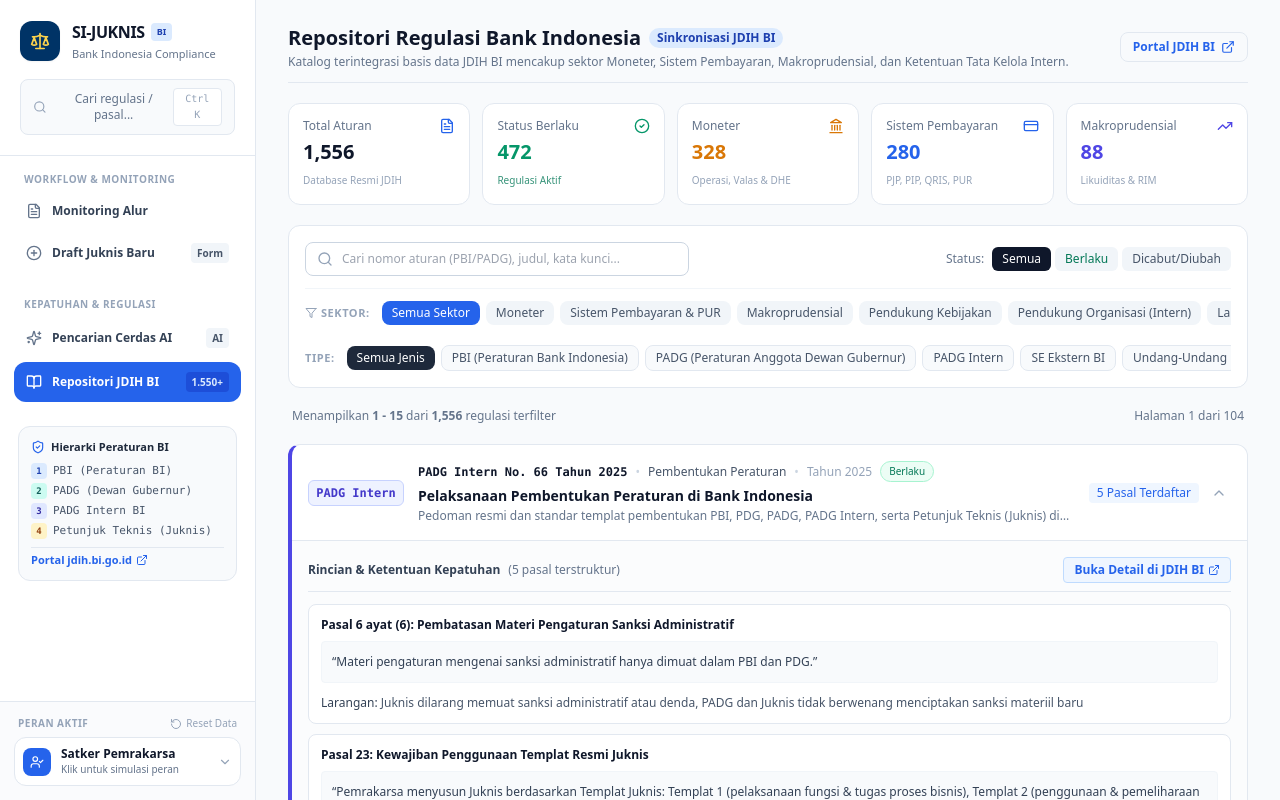
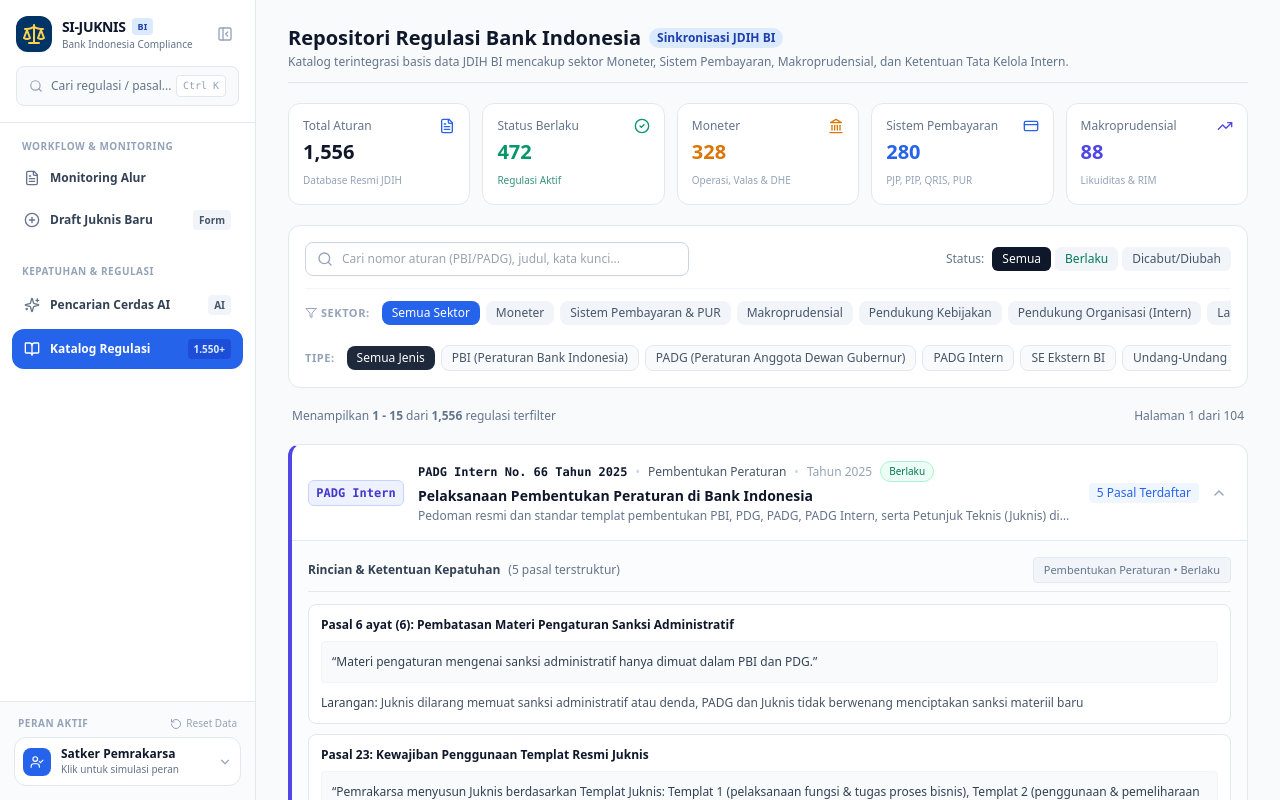
Before and after one commit to farelathallah2803/kelompok3-sipecut, a Next.js app: page /regulations in a window 1280 px wide. Shown: the top 800 px of the page. Built offline with nearby package versions, Linux system fonts and the light colour scheme.

Commit message:
feat: add collapse/hide toggle for sidebar, remove hierarchy box and JDIH hyperlinks

```diff
--- a/src/app/layout.tsx
+++ b/src/app/layout.tsx
@@ -1,6 +1,6 @@
 import type { Metadata } from 'next';
 import './globals.css';
-import Sidebar from '@/components/layout/Sidebar';
+import AppLayout from '@/components/layout/AppLayout';
 
 export const metadata: Metadata = {
   title: 'SI-JUKNIS Bank Indonesia | Portal Harmonisasi & Tracking Petunjuk Teknis',
@@ -14,31 +14,10 @@
 }) {
   return (
     <html lang="id">
-      <body className="bg-slate-50 text-slate-900 min-h-screen font-sans antialiased flex flex-col md:flex-row">
-        <Sidebar />
-        <div className="flex-1 md:pl-64 flex flex-col min-w-0 min-h-screen">
-          <main className="flex-1 max-w-7xl w-full mx-auto px-4 sm:px-6 lg:px-8 py-6">
-            {children}
-          </main>
-          <footer className="bg-white border-t border-slate-200 py-6 text-center text-xs text-slate-500 mt-auto">
-            <div className="max-w-7xl mx-auto px-4 sm:px-6 lg:px-8 flex flex-col sm:flex-row items-center justify-between gap-2">
-              <div>
-                <span className="font-semibold text-slate-700">SI-JUKNIS Bank Indonesia</span> &copy; 2026. Platform Harmonisasi Regulasi Internal.
-              </div>
-              <div className="flex items-center space-x-4 text-slate-400">
-                <span>Mengacu pada Hierarki: PBI &gt; PADG &gt; PADG Intern &gt; Petunjuk Teknis</span>
-                <a
-                  href="https://jdih.bi.go.id"
-                  target="_blank"
-                  rel="noopener noreferrer"
-                  className="hover:text-blue-600 transition underline"
-                >
-                  jdih.bi.go.id
-                </a>
-              </div>
-            </div>
-          </footer>
-        </div>
+      <body>
+        <AppLayout>
+          {children}
+        </AppLayout>
       </body>
     </html>
   );
--- a/src/app/regulations/page.tsx
+++ b/src/app/regulations/page.tsx
@@ -103,18 +103,6 @@
           <p className="text-xs text-slate-500 mt-0.5">
             Katalog terintegrasi basis data JDIH BI mencakup sektor Moneter, Sistem Pembayaran, Makroprudensial, dan Ketentuan Tata Kelola Intern.
           </p>
-        </div>
-
-        <div className="flex items-center space-x-2 shrink-0">
-          <a
-            href="https://jdih.bi.go.id/Web/DaftarPeraturan"
-            target="_blank"
-            rel="noopener noreferrer"
-            className="inline-flex items-center space-x-1.5 text-xs text-blue-600 hover:text-blue-800 font-semibold px-3 py-1.5 rounded-lg border border-slate-200 hover:bg-slate-50 transition shadow-2xs"
-          >
-            <span>Portal JDIH BI</span>
-            <ExternalLink className="w-3.5 h-3.5" />
-          </a>
         </div>
       </div>
 
@@ -426,15 +414,9 @@
                             <span>Unduh Naskah PDF</span>
                           </a>
                         )}
-                        <a
-                          href={reg.jdihUrl}
-                          target="_blank"
-                          rel="noopener noreferrer"
-                          className="text-blue-600 hover:text-blue-800 font-semibold flex items-center space-x-1 px-2.5 py-1 rounded bg-blue-50 border border-blue-200 hover:bg-blue-100 transition shadow-2xs"
-                        >
-                          <span>Buka Detail di JDIH BI</span>
-                          <ExternalLink className="w-3 h-3" />
-                        </a>
+                        <span className="text-[11px] font-medium text-slate-500 bg-slate-100 px-2.5 py-1 rounded border border-slate-200">
+                          {reg.sector} &bull; {reg.status}
+                        </span>
                       </div>
                     </div>
 
@@ -481,7 +463,7 @@
                           <strong>Sektor Taksonomi:</strong> {reg.sector} &bull; <strong>Tahun Terbit:</strong> {reg.year} &bull; <strong>Status Keterlakuan:</strong> {reg.status}
                         </p>
                         <p className="text-slate-500 text-[11px]">
-                          Ketentuan ini terhubung langsung ke basis data legal repositori JDIH Bank Indonesia. Klik tombol di atas untuk melihat rincian pasal, abstrak, atau mengunduh dokumen resmi PDF.
+                          Ketentuan ini tersimpan dalam basis data repositori regulasi Bank Indonesia untuk acuan kepatuhan dan harmonisasi penyusunan petunjuk teknis.
                         </p>
                       </div>
                     )}
--- /dev/null
+++ b/src/components/layout/AppLayout.tsx
@@ -0,0 +1,62 @@
+'use client';
+
+import React, { useState, useEffect } from 'react';
+import Sidebar from '@/components/layout/Sidebar';
+import { PanelLeft } from 'lucide-react';
+
+export default function AppLayout({ children }: { children: React.ReactNode }) {
+  const [isSidebarOpen, setIsSidebarOpen] = useState(true);
+
+  useEffect(() => {
+    const saved = localStorage.getItem('juknis_sidebar_visible');
+    if (saved !== null) {
+      setIsSidebarOpen(saved === 'true');
+    }
+  }, []);
+
+  const toggleSidebar = () => {
+    setIsSidebarOpen(prev => {
+      const next = !prev;
+      localStorage.setItem('juknis_sidebar_visible', String(next));
+      return next;
+    });
+  };
+
+  return (
+    <div className="min-h-screen flex flex-col md:flex-row bg-slate-50 text-slate-900 font-sans antialiased relative">
+      {/* Floating Button to Re-open Sidebar when hidden */}
+      {!isSidebarOpen && (
+        <button
+          onClick={toggleSidebar}
+          className="hidden md:flex fixed top-4 left-4 z-50 items-center space-x-2 bg-white hover:bg-slate-50 border border-slate-300 text-slate-700 px-3 py-1.5 rounded-xl shadow-md transition text-xs font-semibold hover:border-slate-400 animate-in fade-in duration-150"
+          title="Tampilkan Menu Samping"
+        >
+          <PanelLeft className="w-4 h-4 text-blue-600" />
+          <span>Tampilkan Menu</span>
+        </button>
+      )}
+
+      {/* Sidebar Component */}
+      <Sidebar isOpen={isSidebarOpen} onToggle={toggleSidebar} />
+
+      {/* Main Content Area */}
+      <div className={`flex-1 flex flex-col min-w-0 min-h-screen transition-all duration-200 ${
+        isSidebarOpen ? 'md:pl-64' : 'md:pl-0'
+      }`}>
+        <main className="flex-1 max-w-7xl w-full mx-auto px-4 sm:px-6 lg:px-8 py-6">
+          {children}
+        </main>
+        <footer className="bg-white border-t border-slate-200 py-6 text-center text-xs text-slate-500 mt-auto">
+          <div className="max-w-7xl mx-auto px-4 sm:px-6 lg:px-8 flex flex-col sm:flex-row items-center justify-between gap-2">
+            <div>
+              <span className="font-semibold text-slate-700">SI-JUKNIS Bank Indonesia</span> &copy; 2026. Platform Harmonisasi Regulasi Internal.
+            </div>
+            <div className="text-slate-400">
+              Sistem Kepatuhan & Penyelarasan Ketentuan Internal
+            </div>
+          </div>
+        </footer>
+      </div>
+    </div>
+  );
+}
--- a/src/components/layout/Sidebar.tsx
+++ b/src/components/layout/Sidebar.tsx
@@ -10,17 +10,13 @@
   BookOpen,
   UserCheck,
   ChevronDown,
-  ExternalLink,
   RotateCcw,
   Sparkles,
   Search,
   CheckCircle2,
   Menu,
   X,
-  Layers,
-  ShieldCheck,
-  Building2,
-  SlidersHorizontal
+  PanelLeftClose
 } from 'lucide-react';
 import { UserRole } from '@/types';
 import { getActiveRole, setActiveRole, resetToMockData } from '@/lib/storage';
@@ -97,7 +93,12 @@
   }
 };
 
-export default function Sidebar() {
+interface SidebarProps {
+  isOpen?: boolean;
+  onToggle?: () => void;
+}
+
+export default function Sidebar({ isOpen = true, onToggle }: SidebarProps) {
   const pathname = usePathname();
   const [role, setRoleState] = useState<UserRole>('drafter');
   const [dropdownOpen, setDropdownOpen] = useState(false);
@@ -168,7 +169,7 @@
           badge: 'AI'
         },
         {
-          name: 'Repositori JDIH BI',
+          name: 'Katalog Regulasi',
           href: '/regulations',
           icon: BookOpen,
           badge: '1.550+'
@@ -179,31 +180,44 @@
 
   const sidebarContent = (
     <div className="flex flex-col h-full bg-white">
-      {/* Brand Header */}
-      <div className="p-5 border-b border-slate-200">
-        <Link href="/" className="flex items-center space-x-3 group">
-          <div className="w-10 h-10 rounded-xl bg-[#003366] flex items-center justify-center text-white shadow-sm shrink-0 group-hover:scale-105 transition">
-            <Scale className="w-5 h-5 text-amber-300" />
+      {/* Brand Header with Hide Button */}
+      <div className="p-4 border-b border-slate-200">
+        <div className="flex items-center justify-between">
+          <Link href="/" className="flex items-center space-x-2.5 group min-w-0">
+            <div className="w-9 h-9 rounded-xl bg-[#003366] flex items-center justify-center text-white shadow-sm shrink-0 group-hover:scale-105 transition">
+              <Scale className="w-4.5 h-4.5 text-amber-300" />
             </div>
             <div className="min-w-0">
               <div className="flex items-center space-x-1.5">
-              <span className="font-extrabold text-base tracking-tight text-slate-900 group-hover:text-blue-700 transition">
+                <span className="font-extrabold text-sm tracking-tight text-slate-900 group-hover:text-blue-700 transition">
                   SI-JUKNIS
                 </span>
                 <span className="text-[9px] font-bold uppercase px-1.5 py-0.5 rounded bg-blue-100 text-blue-800">
                   BI
                 </span>
               </div>
-            <p className="text-[11px] text-slate-500 truncate mt-0.5 font-medium">
+              <p className="text-[10px] text-slate-500 truncate font-medium">
                 Bank Indonesia Compliance
               </p>
             </div>
           </Link>
 
+          {/* Hide Sidebar Button for Desktop */}
+          {onToggle && (
+            <button
+              onClick={onToggle}
+              className="hidden md:flex p-1.5 rounded-lg text-slate-400 hover:text-slate-700 hover:bg-slate-100 transition"
+              title="Sembunyikan Menu Samping"
+            >
+              <PanelLeftClose className="w-4 h-4" />
+            </button>
+          )}
+        </div>
+
         {/* Quick Search Button */}
         <button
           onClick={() => setIsSearchOpen(true)}
-          className="mt-4 w-full flex items-center justify-between bg-slate-50 hover:bg-slate-100 border border-slate-200 px-3 py-2 rounded-lg text-xs text-slate-600 transition shadow-2xs group"
+          className="mt-3.5 w-full flex items-center justify-between bg-slate-50 hover:bg-slate-100 border border-slate-200 px-3 py-2 rounded-lg text-xs text-slate-600 transition shadow-2xs group"
         >
           <div className="flex items-center space-x-2">
             <Search className="w-3.5 h-3.5 text-slate-400 group-hover:text-blue-600 transition" />
@@ -216,7 +230,7 @@
       </div>
 
       {/* Navigation Links */}
-      <div className="flex-1 overflow-y-auto px-3.5 py-4 space-y-6">
+      <div className="flex-1 overflow-y-auto px-3 py-4 space-y-6">
         {navLinks.map((section, sIdx) => (
           <div key={sIdx} className="space-y-1.5">
             <div className="px-2.5 text-[10px] font-bold uppercase tracking-wider text-slate-400">
@@ -255,43 +269,6 @@
             </div>
           </div>
         ))}
-
-        {/* Regulatory Hierarchy Card */}
-        <div className="mx-1 p-3 rounded-xl bg-slate-50 border border-slate-200 text-xs space-y-2">
-          <div className="flex items-center space-x-1.5 font-bold text-slate-800 text-[11px]">
-            <ShieldCheck className="w-3.5 h-3.5 text-blue-600" />
-            <span>Hierarki Peraturan BI</span>
-          </div>
-          <div className="space-y-1 text-[11px] text-slate-600 font-mono">
-            <div className="flex items-center space-x-1.5">
-              <span className="w-4 h-4 rounded bg-blue-100 text-blue-800 flex items-center justify-center font-bold text-[9px]">1</span>
-              <span>PBI (Peraturan BI)</span>
-            </div>
-            <div className="flex items-center space-x-1.5">
-              <span className="w-4 h-4 rounded bg-teal-100 text-teal-800 flex items-center justify-center font-bold text-[9px]">2</span>
-              <span>PADG (Dewan Gubernur)</span>
-            </div>
-            <div className="flex items-center space-x-1.5">
-              <span className="w-4 h-4 rounded bg-indigo-100 text-indigo-800 flex items-center justify-center font-bold text-[9px]">3</span>
-              <span>PADG Intern BI</span>
-            </div>
-            <div className="flex items-center space-x-1.5">
-              <span className="w-4 h-4 rounded bg-amber-100 text-amber-800 flex items-center justify-center font-bold text-[9px]">4</span>
-              <span>Petunjuk Teknis (Juknis)</span>
-            </div>
-          </div>
-          <div className="pt-1 border-t border-slate-200">
-            <a
-              href="https://jdih.bi.go.id"
-              target="_blank"
-              rel="noopener noreferrer"
-              className="text-[11px] font-semibold text-blue-600 hover:text-blue-800 flex items-center space-x-1"
-            >
-              <span>Portal jdih.bi.go.id</span>
-              <ExternalLink className="w-3 h-3" />
-            </a>
-          </div>
-        </div>
       </div>
 
       {/* Footer / Role Switcher Section */}
@@ -375,7 +352,9 @@
   return (
     <>
       {/* Desktop Fixed Left Sidebar */}
-      <aside className="hidden md:flex md:w-64 md:flex-col md:fixed md:inset-y-0 z-40 border-r border-slate-200 bg-white shadow-2xs">
+      <aside className={`hidden md:flex md:w-64 md:flex-col md:fixed md:inset-y-0 z-40 border-r border-slate-200 bg-white shadow-2xs transition-transform duration-200 ${
+        isOpen ? 'translate-x-0' : '-translate-x-full pointer-events-none'
+      }`}>
         {sidebarContent}
       </aside>
 
```
Lines whose indentation alone changed are shown as unchanged.
